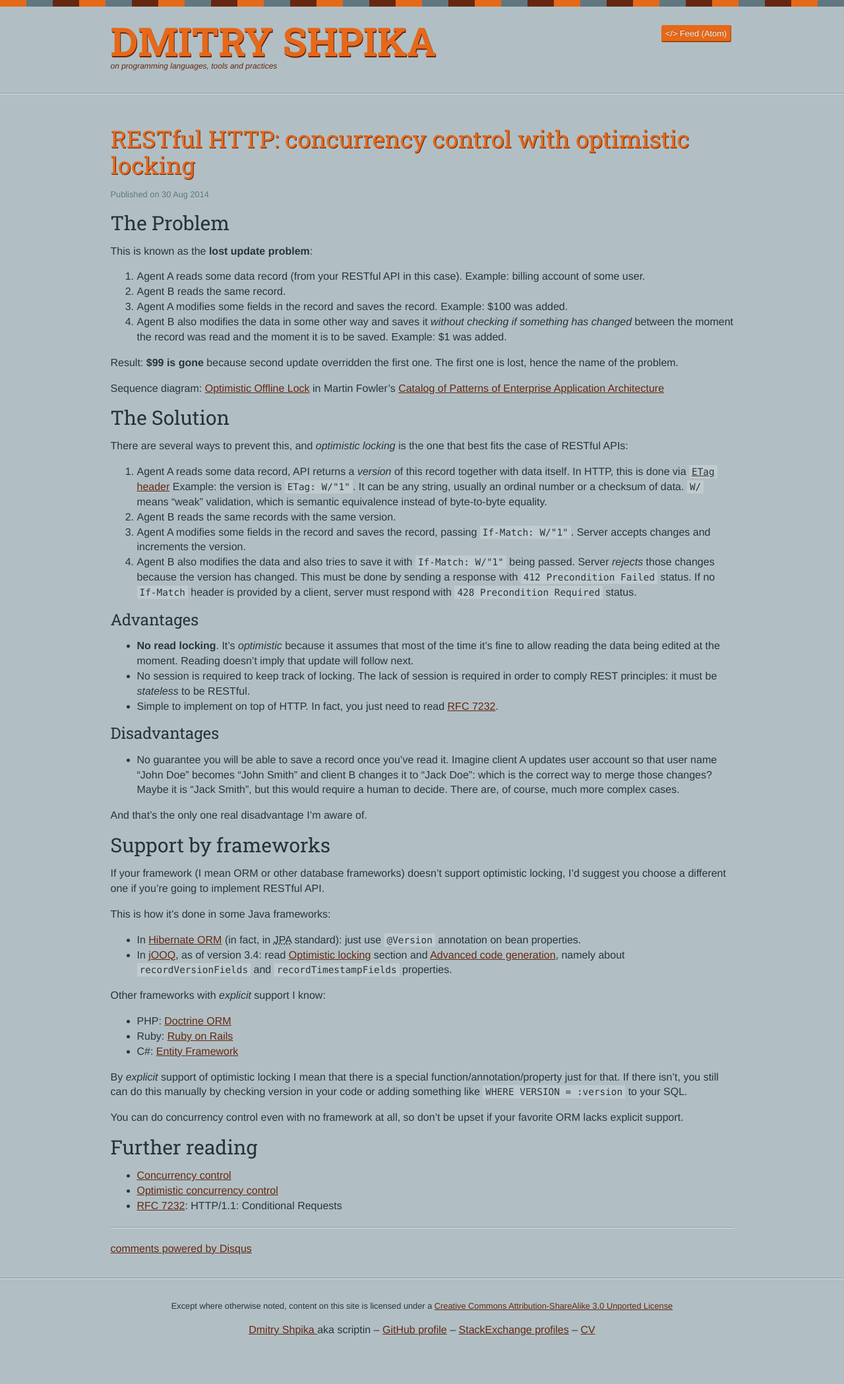
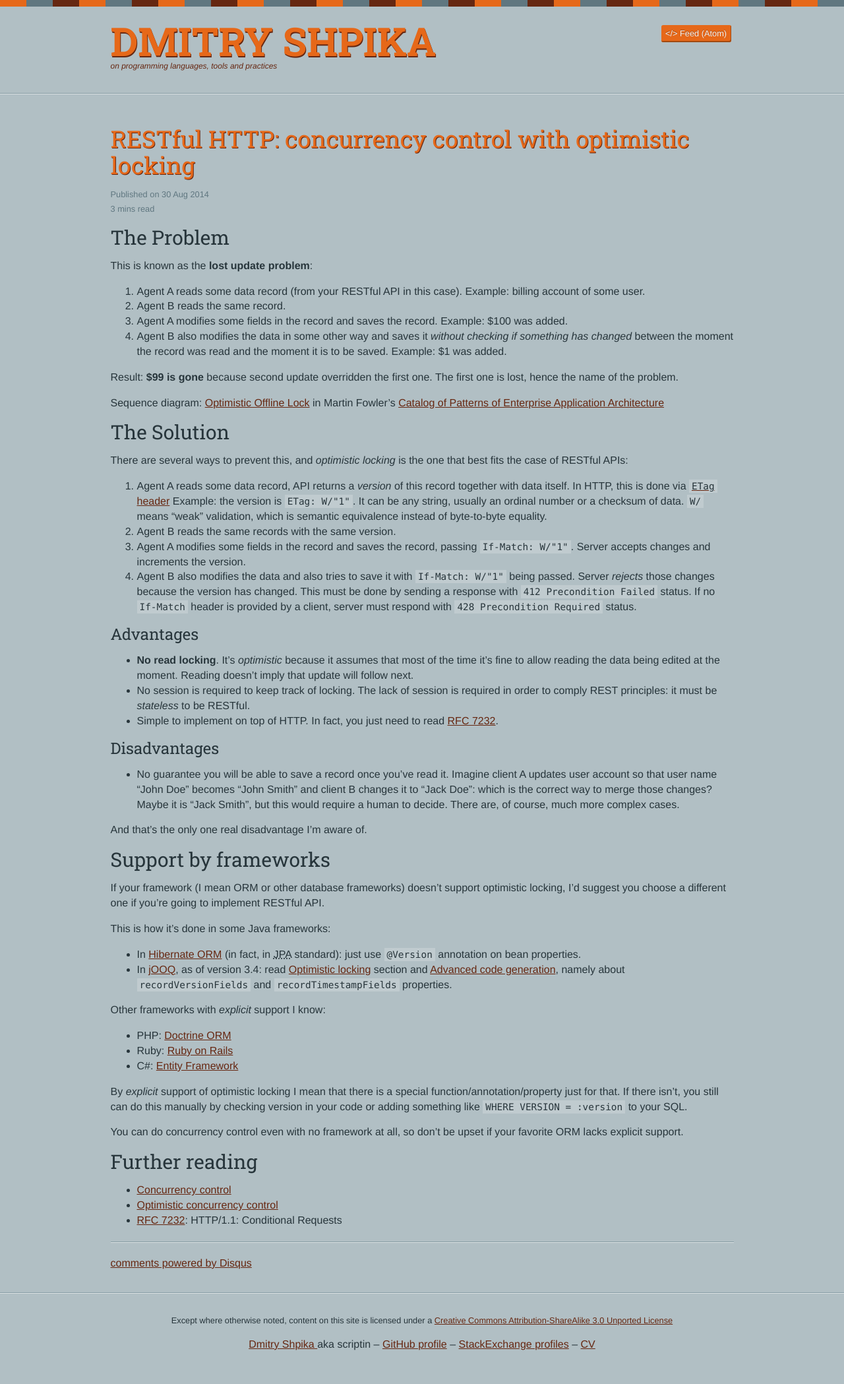
Before and after one commit to scriptin/scriptin.github.io, a Jekyll site: the page built from _posts/2014-08-30-restful-http-concurrency-optimistic-locking.md, in a window 1280 px wide. Shown: the whole page at 66% size. Built offline with Jekyll 4.4.1, drawn with Linux system fonts in a browser that asks for light colours; comment, search, counter and statistics services are not loaded; before the commit the page ends 2076 px from its top, so only the background shows below that.

Commit message:
Reading time

```diff
--- /dev/null
+++ b/_includes/reading_time.html
@@ -0,0 +1,8 @@
+<p class="reading-time" title="Estimated reading time">
+  {% assign words = content | number_of_words %}
+  {% if words < 360 %}
+    1 min read
+  {% else %}
+    {{ words | divided_by:180 }} mins read
+  {% endif %}
+</p>
--- a/_layouts/post.html
+++ b/_layouts/post.html
@@ -4,6 +4,7 @@ layout: default
 <h1>{{ page.title }}</h1>
 
 <p class="published-date">Published on {{ page.date | date_to_string }}</p>
+{% include reading_time.html %}
 
 {{ content }}
 
--- a/less/style.less
+++ b/less/style.less
@@ -233,9 +233,12 @@ header {
 // content
 
 main {
-    .published-date {
+    .published-date, .reading-time {
         font-size: @base-font-size * 0.8;
         color: @dark-grey;
+    }
+    .published-date {
+        margin-bottom: 0.3em;
     }
     .posts {
         .published-date {
```
Also changed, not shown: css/style.min.css.
